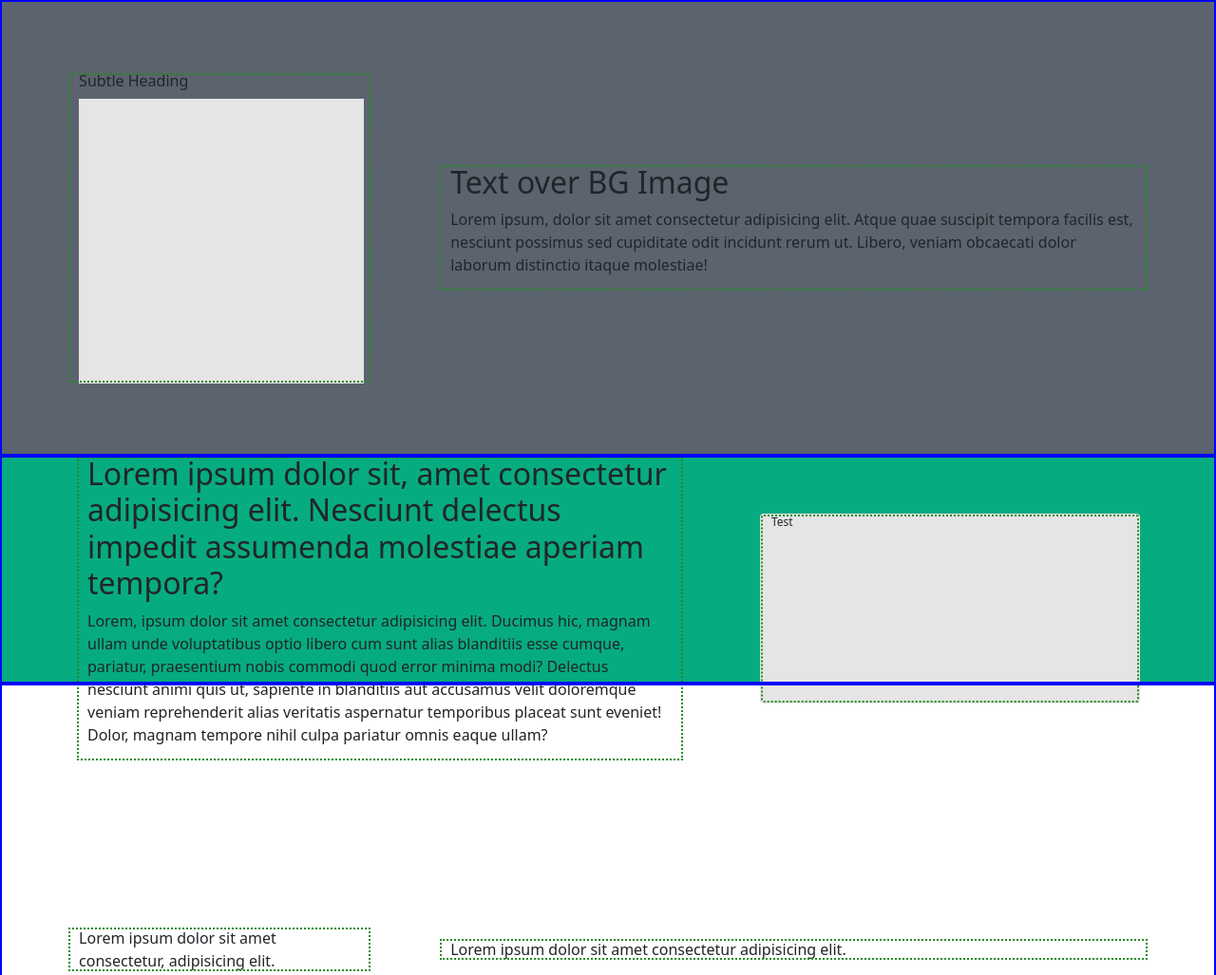
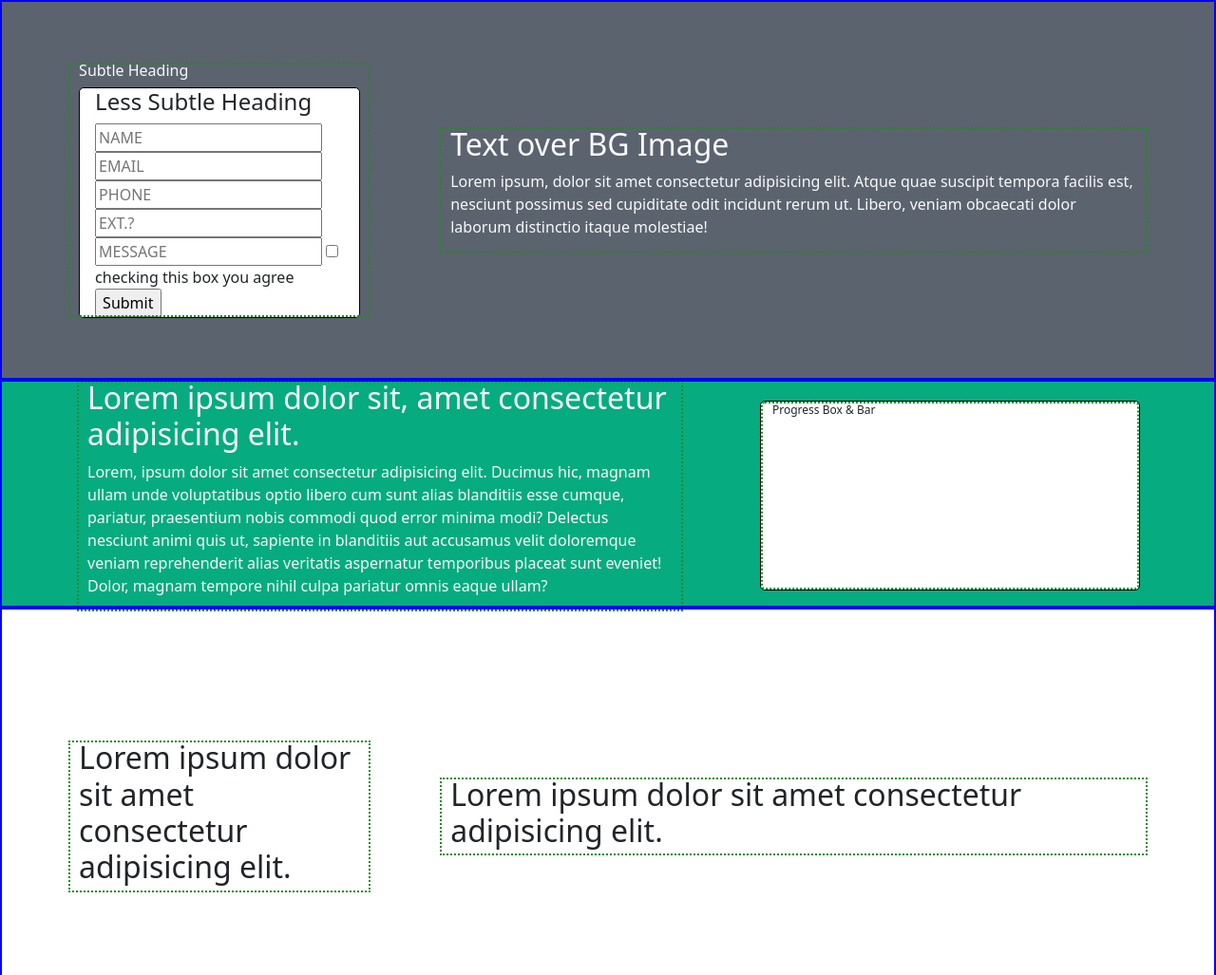
Before and after one commit to krevan-dev/cloneSite, a plain HTML site: page index.html in a window 1280 px wide. Shown: the part 56-1083 px from the top of the page at 95% size. Drawn offline with nearby package versions, Linux system fonts and the light colour scheme.

Commit message:
slowly figuring it out

```diff
--- a/index.html
+++ b/index.html
@@ -43,7 +43,7 @@
         <div class="col-12">
           <nav class="navbar navbar-light navbar-color">
             <div class="container-fluid">
-              <a class="navbar-brand" href="#">Lorem, ipsum.</a>
+              <a class="navbar-brand" href="#halfway">Lorem, ipsum.</a>
             </div>
           </nav>
         </div>
@@ -56,13 +56,25 @@
         <div
           class="row d-flex justify-content-evenly align-items-center hero-sec"
         >
-          <div id="submit-form" class="col-md-3">
-            <h6>Subtle Heading</h6>
-            <div class="form-box"></div>
+          <div id="submit-form" class="col-md-3 col-sm-6">
+            <h6 class="text-light">Subtle Heading</h6>
+            <div class="form-box ps-3">
+              <h4>Less Subtle Heading</h4>
+              <div>
+                <input type="text" placeholder="NAME" />
+                <input type="text" placeholder="EMAIL" />
+                <input type="text" placeholder="PHONE" />
+                <input type="text" placeholder="EXT.?" />
+                <input type="text" placeholder="MESSAGE" />
+                <input type="checkbox" name="" id="" /> checking this box you
+                agree
+                <input type="button" value="Submit" />
+              </div>
+            </div>
           </div>
-          <div id="img-text text-light" class="col-md-7 d-none d-md-block">
-            <h2>Text over BG Image</h2>
-            <p>
+          <div id="img-text" class="col-md-7 d-none d-md-block">
+            <h2 class="text-light">Text over BG Image</h2>
+            <p class="text-light">
               Lorem ipsum, dolor sit amet consectetur adipisicing elit. Atque
               quae suscipit tempora facilis est, nesciunt possimus sed
               cupiditate odit incidunt rerum ut. Libero, veniam obcaecati dolor
@@ -77,11 +89,10 @@
           class="row d-flex justify-content-evenly align-items-center section1"
         >
           <div class="col-md-6 order-md-1 order-2">
-            <h2>
-              Lorem ipsum dolor sit, amet consectetur adipisicing elit. Nesciunt
-              delectus impedit assumenda molestiae aperiam tempora?
+            <h2 class="text-light">
+              Lorem ipsum dolor sit, amet consectetur adipisicing elit.
             </h2>
-            <p>
+            <p class="text-light">
               Lorem, ipsum dolor sit amet consectetur adipisicing elit. Ducimus
               hic, magnam ullam unde voluptatibus optio libero cum sunt alias
               blanditiis esse cumque, pariatur, praesentium nobis commodi quod
@@ -91,19 +102,21 @@
               magnam tempore nihil culpa pariatur omnis eaque ullam?
             </p>
           </div>
-          <div class="col-md-4 progress order-md-2 order-1">Test</div>
+          <div class="col-md-4 order-md-2 order-1 progress">
+            Progress Box & Bar
+          </div>
         </div>
       </section>
       <!-- Placeholder Image & Large Text Box -->
-      <section class="container-fluid">
+      <section id="halfway" class="container-fluid">
         <div
           class="row d-flex justify-content-evenly align-items-center section2"
         >
           <div id="pholder" class="col-md-3">
-            Lorem ipsum dolor sit amet consectetur, adipisicing elit.
+            <h2>Lorem ipsum dolor sit amet consectetur adipisicing elit.</h2>
           </div>
           <div id="ph-text" class="col-md-7">
-            Lorem ipsum dolor sit amet consectetur adipisicing elit.
+            <h2>Lorem ipsum dolor sit amet consectetur adipisicing elit.</h2>
           </div>
         </div>
       </section>
@@ -112,13 +125,15 @@
         <div
           class="row d-flex justify-content-evenly align-items-center section3"
         >
-          <div id="text-card1" class="col-md-3 order-1 order-md-2">
+          <div id="text-card1" class="col-md-3 order-1 order-md-2 text-center">
             Text Box 1
           </div>
-          <div id="text-card2" class="col-md-3 order-2 order-md-1">
+          <div id="text-card2" class="col-md-3 order-2 order-md-1 text-center">
             Text Box 2
           </div>
-          <div id="text-card3" class="col-md-3 order-3">Text Box 3</div>
+          <div id="text-card3" class="col-md-3 order-3 text-center">
+            Text Box 3
+          </div>
         </div>
       </section>
       <!-- 2 Text columns at bottom of page. -->
--- a/style.css
+++ b/style.css
@@ -12,7 +12,7 @@
 }
 
 .hero-sec {
-  height: 60vh;
+  height: 50vh;
   background-color: var(--ph-bg);
 }
 
@@ -23,11 +23,14 @@
 .progress {
   height: 200px;
   width: 400px;
-  background-color: var(--bg);
+  background-color: var(--white);
+  border: 1px solid black;
+  box-sizing: border-box;
+  border-radius: 5px;
 }
 
 .section2 {
-  height: 70vh;
+  height: 55vh;
   background-color: var(--white);
 }
 .section3 {
@@ -40,7 +43,8 @@
 }
 
 .form-box {
-  background-color: var(--bg);
-  height: 300px;
-  width: 300px;
+  background-color: rgba(255, 255, 255);
+  border: 1px solid black;
+  box-sizing: border-box;
+  border-radius: 5px;
 }
```
